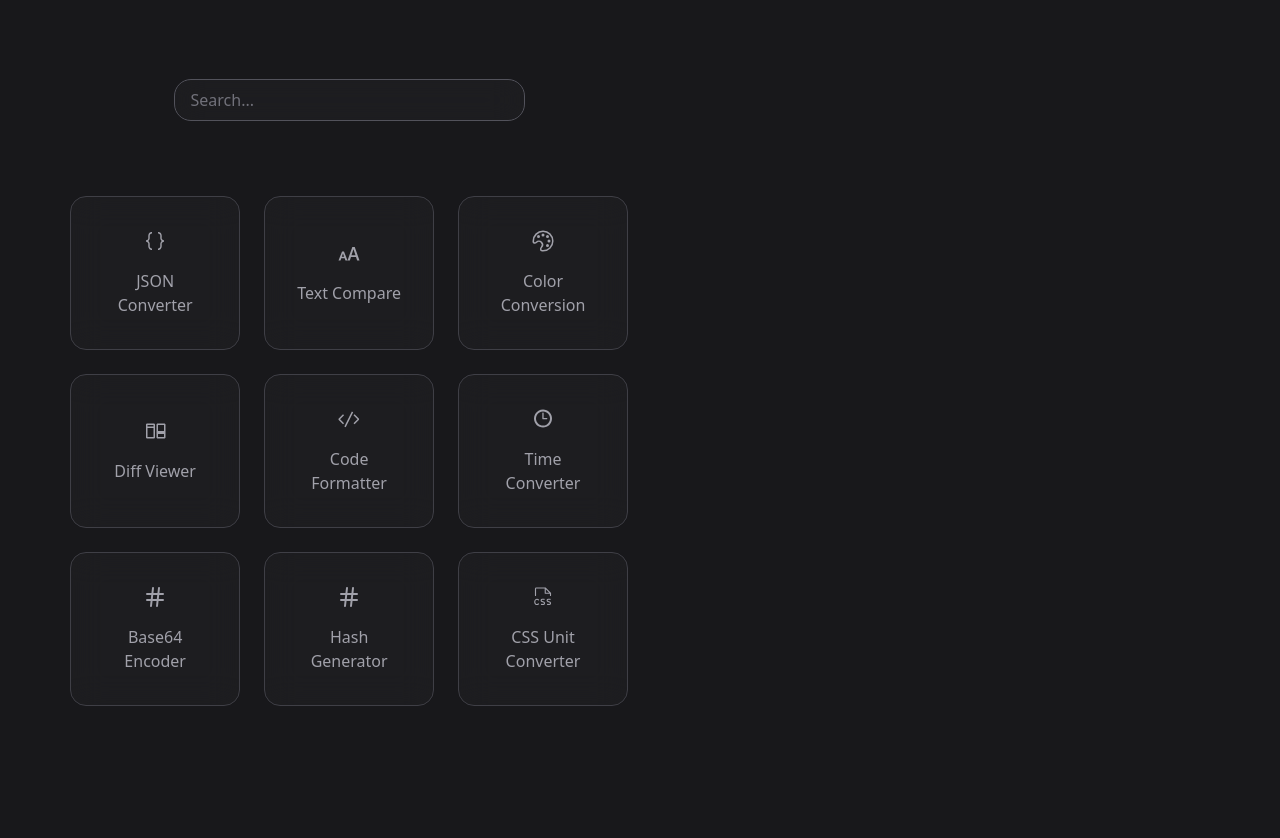
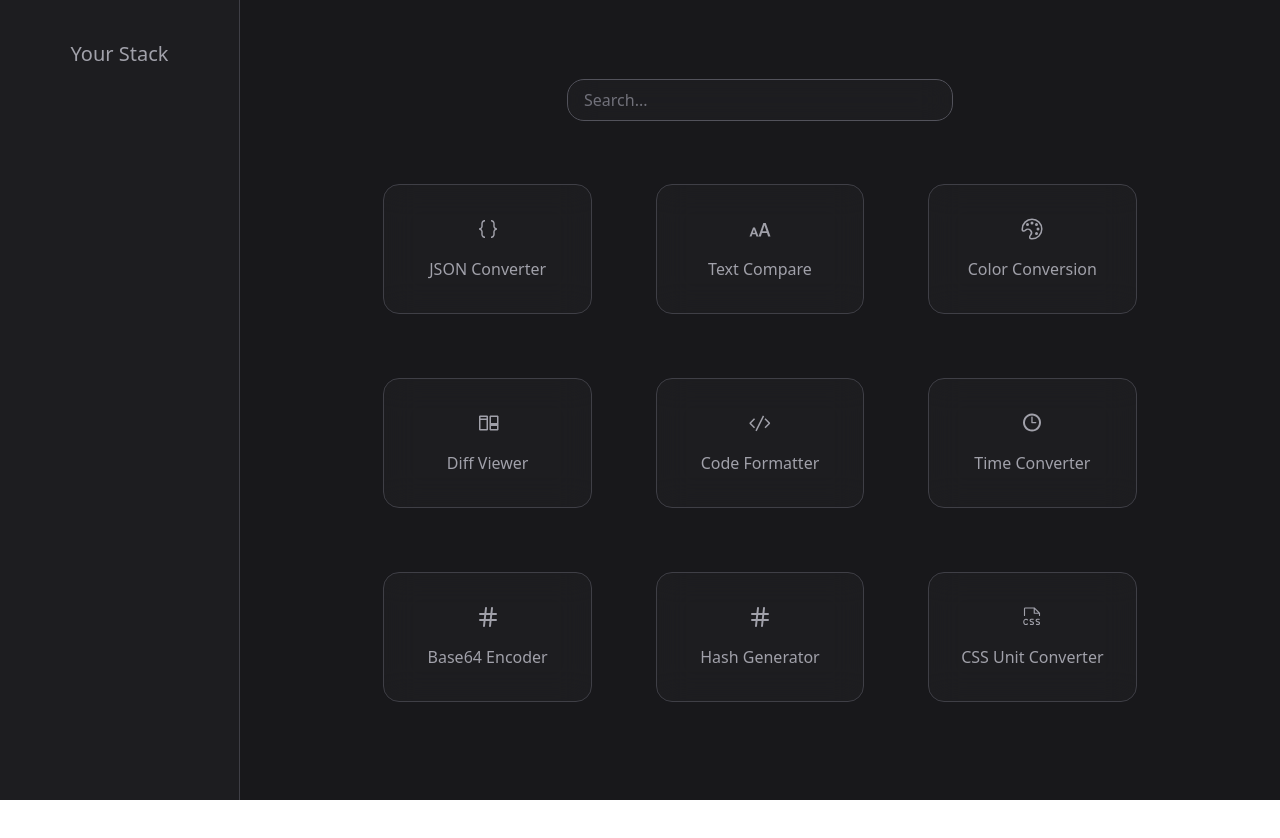
Before and after one commit to gedora-stack/tool-stack, a React (Vite) app: page / in a window 1280 px wide. Shown: the top 838 px of the page. After the commit the page ends 800 px from the top, so only its background shows below. Built offline with nearby package versions, Linux system fonts and the light colour scheme; what tailwindcss-animated would draw is missing.

Commit message:
UI Overhaul

```diff
--- a/src/Components/Bubble.jsx
+++ b/src/Components/Bubble.jsx
@@ -14,7 +14,7 @@ const Bubble = ({ id, title, icon: Icon, handleDragStart }) => {
 				animate={{ opacity: 1 }}
 				exit={{ opacity: 0 }}
 				transition={{ duration: 0.3 }}
-				className="m-3 flex cursor-grab select-none flex-col items-center justify-center space-y-4 rounded-2xl border border-zinc-700 bg-zinc-800 bg-opacity-40 p-8 backdrop-blur-lg duration-100 active:cursor-grabbing active:outline-none"
+				className="flex max-w-72 cursor-grab select-none flex-col items-center justify-center space-y-4 rounded-2xl border border-zinc-700 bg-zinc-800 bg-opacity-40 p-8 backdrop-blur-lg duration-100 active:cursor-grabbing active:outline-none"
 			>
 				{Icon && <Icon className="text-2xl text-zinc-400" />}
 				<h1 className="text-md text-center font-thin text-zinc-400">
--- a/src/Components/MockupPage.jsx
+++ b/src/Components/MockupPage.jsx
@@ -42,14 +42,15 @@ const MockupPage = () => {
 	);
 
 	return (
-		<div className="flex flex-row items-start justify-between bg-zinc-900 py-20">
-			<div className="flex min-h-screen w-3/5 flex-col items-center justify-start space-y-16">
+		<div className="flex h-screen flex-row items-start justify-between bg-zinc-900">
+			<Pipe />
+			<div className="flex h-full w-full flex-col items-center justify-start space-y-16 overflow-scroll py-20">
 				<Search
 					onChange={(e) => {
 						setSearchQuery(e.target.value);
 					}}
 				/>
-				<div className="grid w-10/12 grid-cols-1 md:grid-cols-2 lg:grid-cols-3">
+				<div className="grid grid-cols-1 gap-16 md:grid-cols-2 lg:grid-cols-3">
 					{filteredBubbles.map((item, index) => (
 						<Bubble
 							handleDragStart={handleDragStart}
@@ -61,7 +62,6 @@ const MockupPage = () => {
 					))}
 				</div>
 			</div>
-			<Pipe />
 		</div>
 	);
 };
--- a/src/Components/Pipe.jsx
+++ b/src/Components/Pipe.jsx
@@ -51,8 +51,11 @@ const Pipe = () => {
 		<div
 			onDrop={handleDragEnd}
 			onDragOver={handleDragOver}
-			className="flex min-h-screen w-1/2 flex-col items-center justify-start"
+			className="flex h-full min-h-screen min-w-[15rem] max-w-[15rem] flex-col items-center justify-start overflow-y-scroll border-r border-r-zinc-700 bg-zinc-800 bg-opacity-40 px-6 text-sm"
 		>
+			<h1 className="my-10 text-xl font-thin text-zinc-400">
+				Your Stack
+			</h1>
 			{pipedBubbles.map((item, index) => (
 				<PipeBubble
 					key={item.id}
--- a/src/Components/PipeBubble.jsx
+++ b/src/Components/PipeBubble.jsx
@@ -53,26 +53,24 @@ const PipeBubble = ({
 			transition={{ duration: 0.2 }}
 			layout
 			layoutId={id}
-			className="flex flex-row items-center justify-around"
+			className="flex flex-row items-center justify-around py-6"
+			onDrop={handleDragEnd}
 		>
 			<div
-				onClick={() => {
-					handleRemove(id);
-				}}
-				className="m-5 flex cursor-pointer items-center justify-center rounded-3xl border border-zinc-700 bg-zinc-800 bg-opacity-40 p-2 text-zinc-700"
-			>
-				<RxCross1 />
-			</div>
-			<div
 				index={index}
-				onDrop={handleDragEnd}
 				draggable="true"
 				onDragStart={(e) =>
 					handleDragStart(e, { id: id, title: title, index: index })
 				}
-				className="rounded-3xl border border-zinc-700 bg-zinc-800 bg-opacity-40 px-5 py-3 font-thin text-zinc-400"
+				className="flex w-[12rem] flex-row items-center justify-between rounded-3xl border border-zinc-700 bg-zinc-800 bg-opacity-40 py-3 pl-5 font-thin text-zinc-400"
 			>
-				{title}
+				<RxCross1
+					className="cursor-pointer"
+					onClick={() => {
+						handleRemove(id);
+					}}
+				/>
+				<div className="flex-grow text-center">{title}</div>
 			</div>
 		</motion.div>
 	);
--- a/src/Components/Search.jsx
+++ b/src/Components/Search.jsx
@@ -6,7 +6,7 @@ const Search = ({ onChange }) => {
 			type="text"
 			onChange={onChange}
 			placeholder="Search..."
-			className="w-1/2 appearance-none rounded-2xl bg-zinc-800 bg-opacity-40 px-4 py-2 font-thin text-zinc-400 caret-slate-700 outline outline-1 outline-zinc-600 backdrop-blur-lg transition-all duration-300 placeholder:text-zinc-500 hover:scale-105 focus:scale-105 focus:outline-offset-0"
+			className="w-1/3 min-w-96 appearance-none rounded-2xl bg-zinc-800 bg-opacity-40 px-4 py-2 font-thin text-zinc-400 caret-zinc-500 outline outline-1 outline-zinc-600 backdrop-blur-lg transition-all duration-300 placeholder:text-zinc-500 hover:scale-105 focus:scale-105 focus:outline-offset-0"
 		></input>
 	);
 };
```
Also changed, not shown: index.html (indentation only), 1 other file (tests, documents, lock files or other folders).
